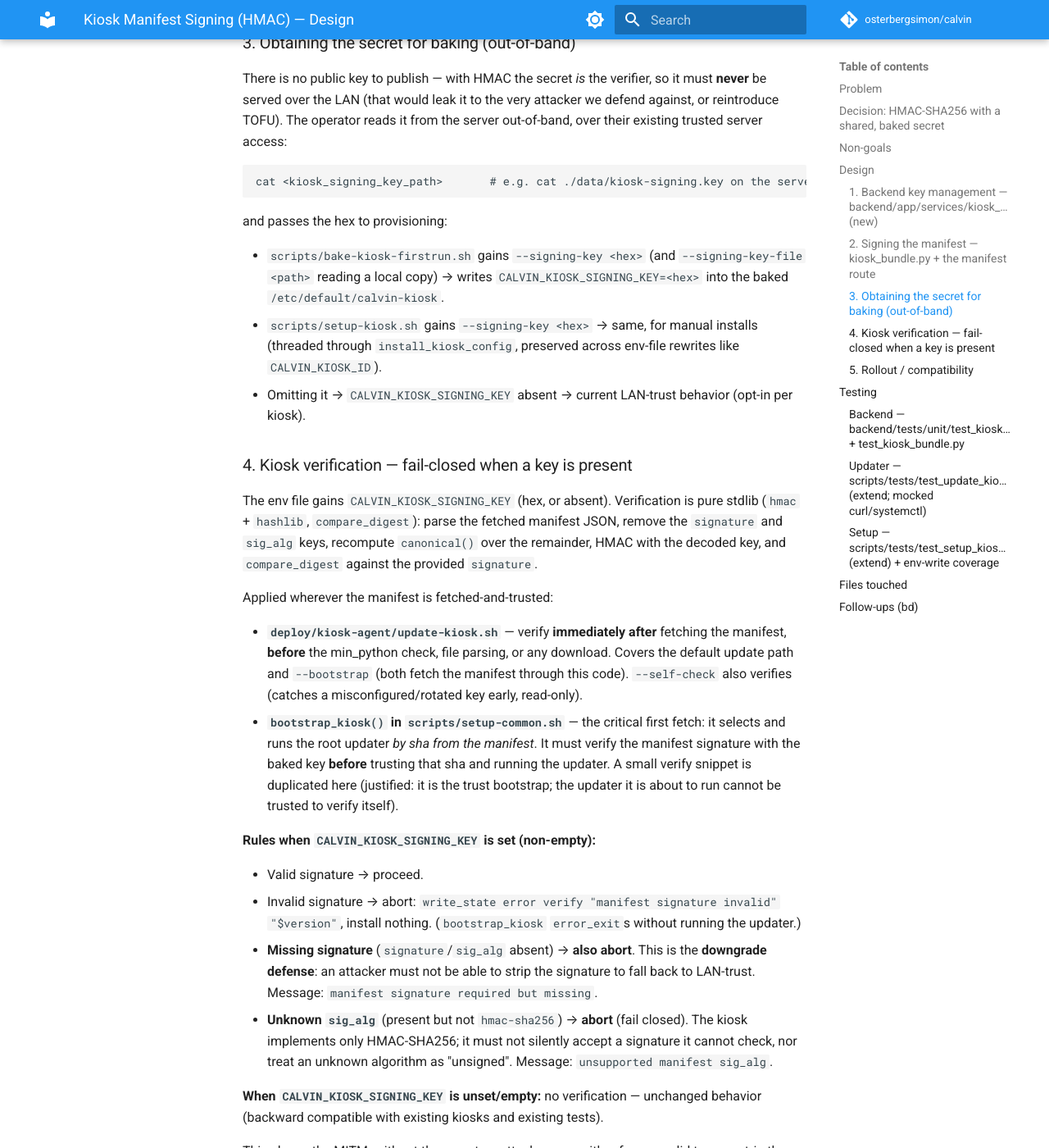
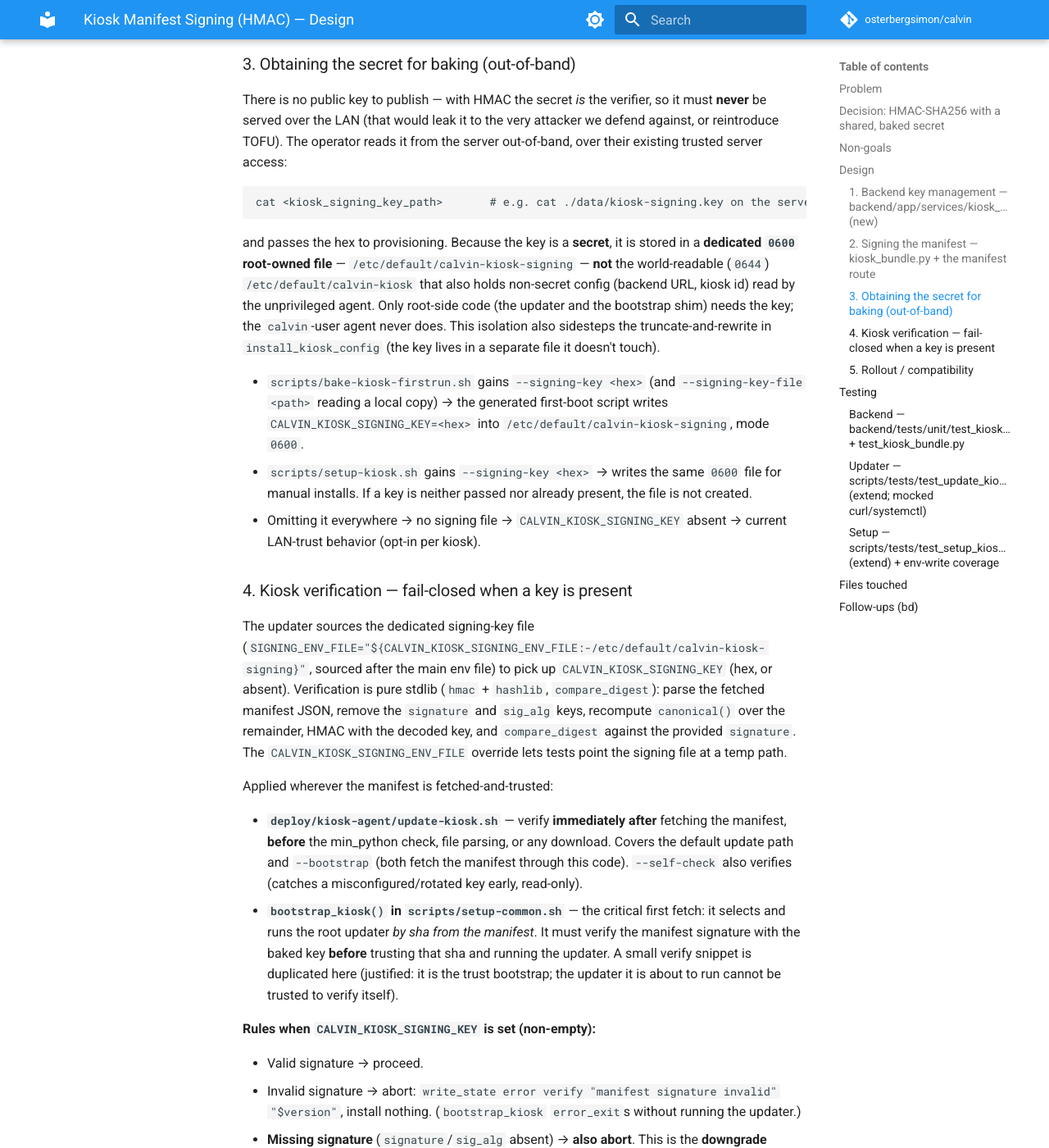
Before and after one commit to osterbergsimon/calvin, an MkDocs documentation site: the page built from docs/superpowers/specs/2026-07-16-kiosk-manifest-signing-design.md, in a window 1280 px wide and 1400 px high, scrolled down 2521 px. Shown: the whole window at 82% size. Built offline with MkDocs 1.6.1 and Material for MkDocs 9.7.7, drawn with Linux system fonts in a browser that asks for light colours; comment, search, counter and statistics services are not loaded; some of the changed text lies outside the part shown.

Commit message:
docs(spec): isolate signing secret in a 0600 file; log-on-create
Store CALVIN_KIOSK_SIGNING_KEY in a dedicated 0600 root-only
/etc/default/calvin-kiosk-signing (only root-side updater/bootstrap need it)
rather than the world-readable /etc/default/calvin-kiosk. Log key path on
first create, not per-startup (no main.py change).

````diff
--- a/docs/superpowers/specs/2026-07-16-kiosk-manifest-signing-design.md
+++ b/docs/superpowers/specs/2026-07-16-kiosk-manifest-signing-design.md
@@ -63,8 +63,9 @@ A small, single-responsibility module: load-or-create the key, sign, verify.
   bytes. Otherwise generate `secrets.token_hex(32)` (256-bit), write it with
   `os.open(path, O_CREAT|O_EXCL|O_WRONLY, 0o600)` then `os.write`; if a concurrent creator won
   the race (`FileExistsError`), read the existing file. Return the decoded key bytes.
-- The resolved key path is logged once at startup (via the existing lifespan/init path) so the
-  operator knows where to read it from — the value is never logged.
+- On first creation the module logs the key path via loguru (`logger.info`) — the value is never
+  logged. The path is a fixed setting with a documented default (`KIOSK_PROVISIONING.md`), so
+  operators can find it later without a per-startup log. (No `main.py`/lifespan change.)
 - `canonical(manifest: dict) -> bytes`: `json.dumps(manifest, sort_keys=True,
   separators=(",", ":")).encode()`. Manifest values are only str/int/bool/list/dict (no floats),
   so this round-trips identically on both sides.
@@ -95,22 +96,31 @@ access:
 cat <kiosk_signing_key_path>       # e.g. cat ./data/kiosk-signing.key on the server
 ```
 
-and passes the hex to provisioning:
+and passes the hex to provisioning. Because the key is a **secret**, it is stored in a
+**dedicated `0600` root-owned file** — `/etc/default/calvin-kiosk-signing` — **not** the
+world-readable (`0644`) `/etc/default/calvin-kiosk` that also holds non-secret config (backend
+URL, kiosk id) read by the unprivileged agent. Only root-side code (the updater and the bootstrap
+shim) needs the key; the `calvin`-user agent never does. This isolation also sidesteps the
+truncate-and-rewrite in `install_kiosk_config` (the key lives in a separate file it doesn't
+touch).
 
 - `scripts/bake-kiosk-firstrun.sh` gains `--signing-key <hex>` (and `--signing-key-file <path>`
-  reading a local copy) → writes `CALVIN_KIOSK_SIGNING_KEY=<hex>` into the baked
-  `/etc/default/calvin-kiosk`.
-- `scripts/setup-kiosk.sh` gains `--signing-key <hex>` → same, for manual installs (threaded
-  through `install_kiosk_config`, preserved across env-file rewrites like `CALVIN_KIOSK_ID`).
-- Omitting it → `CALVIN_KIOSK_SIGNING_KEY` absent → current LAN-trust behavior (opt-in per
-  kiosk).
+  reading a local copy) → the generated first-boot script writes
+  `CALVIN_KIOSK_SIGNING_KEY=<hex>` into `/etc/default/calvin-kiosk-signing`, mode `0600`.
+- `scripts/setup-kiosk.sh` gains `--signing-key <hex>` → writes the same `0600` file for manual
+  installs. If a key is neither passed nor already present, the file is not created.
+- Omitting it everywhere → no signing file → `CALVIN_KIOSK_SIGNING_KEY` absent → current
+  LAN-trust behavior (opt-in per kiosk).
 
 ### 4. Kiosk verification — fail-closed when a key is present
 
-The env file gains `CALVIN_KIOSK_SIGNING_KEY` (hex, or absent). Verification is pure stdlib
-(`hmac` + `hashlib`, `compare_digest`): parse the fetched manifest JSON, remove the `signature`
-and `sig_alg` keys, recompute `canonical()` over the remainder, HMAC with the decoded key, and
-`compare_digest` against the provided `signature`.
+The updater sources the dedicated signing-key file
+(`SIGNING_ENV_FILE="${CALVIN_KIOSK_SIGNING_ENV_FILE:-/etc/default/calvin-kiosk-signing}"`, sourced
+after the main env file) to pick up `CALVIN_KIOSK_SIGNING_KEY` (hex, or absent). Verification is
+pure stdlib (`hmac` + `hashlib`, `compare_digest`): parse the fetched manifest JSON, remove the
+`signature` and `sig_alg` keys, recompute `canonical()` over the remainder, HMAC with the decoded
+key, and `compare_digest` against the provided `signature`. The `CALVIN_KIOSK_SIGNING_ENV_FILE`
+override lets tests point the signing file at a temp path.
 
 Applied wherever the manifest is fetched-and-trusted:
 
@@ -180,9 +190,12 @@ signature to downgrade.
 
 ### Setup — `scripts/tests/test_setup_kiosk_bundle.sh` (extend) + env-write coverage
 
-- `--signing-key <hex>` writes `CALVIN_KIOSK_SIGNING_KEY=<hex>` to the env file.
-- `bootstrap_kiosk` with a key set + valid manifest signature → verifies, then runs `--bootstrap`.
-- `bootstrap_kiosk` with a key set + bad/missing manifest signature → aborts; the updater is
+- `setup-kiosk.sh --signing-key <hex>` writes `CALVIN_KIOSK_SIGNING_KEY=<hex>` into the dedicated
+  signing file (path overridable via `CALVIN_KIOSK_SIGNING_ENV_FILE`) at mode `0600`, and leaves
+  the main `/etc/default/calvin-kiosk` free of the secret.
+- `bootstrap_kiosk <url> <key>` with a valid manifest signature → verifies, then runs
+  `--bootstrap`.
+- `bootstrap_kiosk <url> <key>` with a bad/missing manifest signature → aborts; the updater is
   **never executed** (marker not written).
 
 ## Files touched
@@ -193,11 +206,10 @@ signature to downgrade.
 | `backend/app/config.py` | New `kiosk_signing_key_path` setting |
 | `backend/app/services/kiosk_bundle.py` | `build_signed_manifest()` |
 | `backend/app/api/routes/kiosks.py` | manifest route returns signed manifest |
-| `backend/app/main.py` (or lifespan/init) | log key path once at startup |
-| `deploy/kiosk-agent/update-kiosk.sh` | verify signature post-fetch (update + bootstrap + self-check) |
-| `scripts/setup-common.sh` | `bootstrap_kiosk` verifies signature; env plumbing |
-| `scripts/setup-kiosk.sh` | `--signing-key` arg → env file |
-| `scripts/bake-kiosk-firstrun.sh` | `--signing-key` / `--signing-key-file` → baked env |
+| `deploy/kiosk-agent/update-kiosk.sh` | source `/etc/default/calvin-kiosk-signing`; verify signature post-fetch (update + bootstrap + self-check) |
+| `scripts/setup-common.sh` | `bootstrap_kiosk` takes the key, verifies signature before running updater |
+| `scripts/setup-kiosk.sh` | `--signing-key` arg → writes `0600` signing file; passes key to `bootstrap_kiosk` |
+| `scripts/bake-kiosk-firstrun.sh` | `--signing-key` / `--signing-key-file` → first-boot writes `0600` signing file |
 | `docs/setup/KIOSK_PROVISIONING.md` | signing section: obtain key, bake, fail-closed, rotation |
 | tests | backend signing tests; updater sig tests; setup sig tests |
 
````
